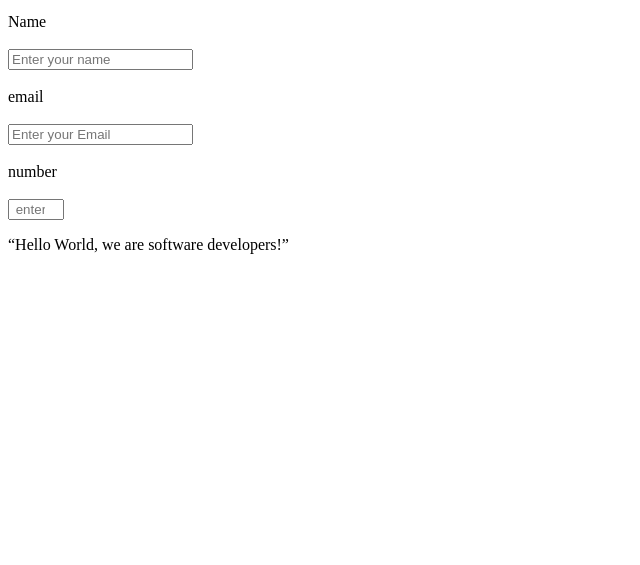
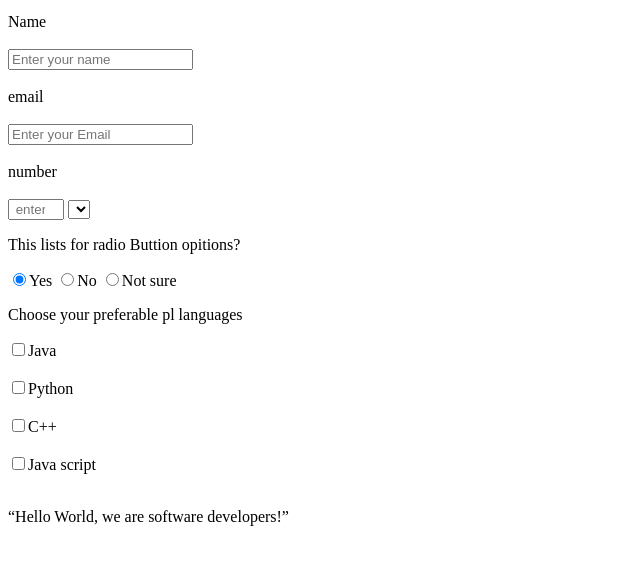
Before and after one commit to Abdoulaye-Thespy/Njigouh-Amanuel, a plain HTML site: page index.html in a window 1280 px wide. Shown: the part 101-666 px from the top of the page, without its empty margins (0-640 px from the left). Drawn offline with Linux system fonts and the light colour scheme.

Commit message:
Update index.html

```diff
--- a/index.html
+++ b/index.html
@@ -28,6 +28,38 @@
 
 <input id="number" type="number" min="1" max="50" placeholder=" enter a number between 1 and 50"> </input>
 
+<select id="dropdown">
+<option> </option>
+<option> </option>
+</select>
+
+<div class="form-group">
+<p>This lists for radio Buttion opitions?</p>
+<label>
+<input name="user-recommend" value="Yes" type="radio" class="input-radio" checked="">Yes</label>
+<label>
+<input name="user-recommend" value="No" type="radio" class="input-radio">No</label>
+<label><input name="user-recommend" value="not-sure" type="radio" class="input-radio">Not sure</label>
+
+
+<div class="form-group">
+<p>
+Choose your preferable pl languages
+</p>
+
+<input name="prefer" value="java" type="checkbox" class="input-checkbox">Java</label>
+<br><br>
+<label><input name="prefer" value="Python" type="checkbox" class="input-checkbox">Python</label>
+<br><br>
+<label><input name="prefer" value="C plus plus" type="checkbox" class="input-checkbox">C++</label>
+<br><br>
+<label><input name="prefer" value="Java script" type="checkbox" class="input-checkbox">Java script</label>
+<br><br>
+
+</div>
+</div>
+
+
 </form>
 
 
```
